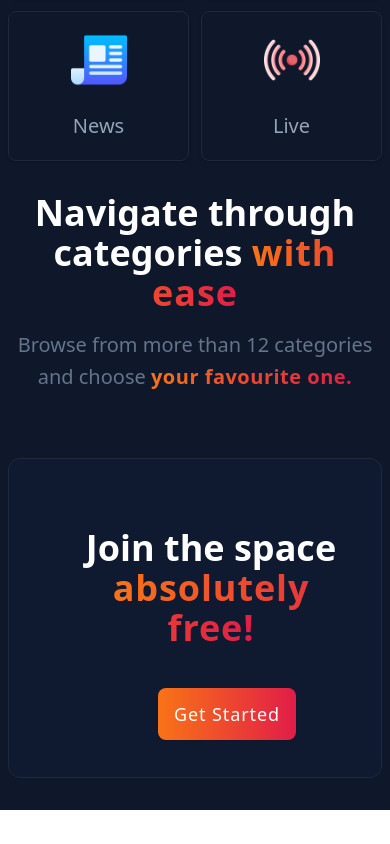
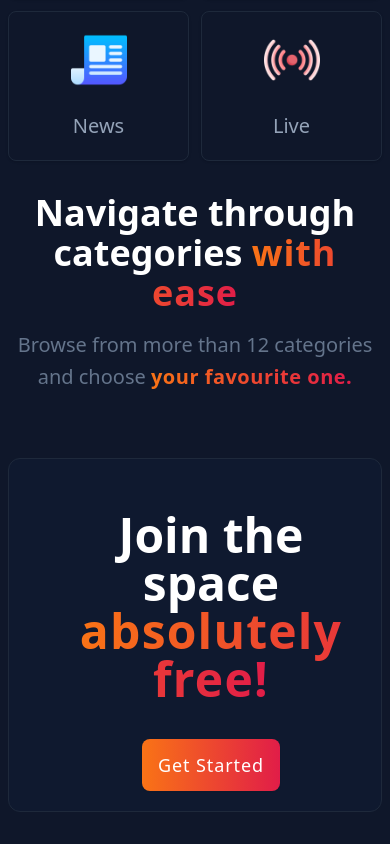
Before and after one commit to saheemshafi/comet, an Angular app: page / in a window 390 px wide. Shown: the part 3189-4033 px from the top of the page. Before the commit the page ends 3999 px from the top, so only its background shows below. Built offline with nearby package versions, Linux system fonts and the light colour scheme.

Commit message:
fixed heading size

```diff
--- a/src/app/pages/index/index.component.html
+++ b/src/app/pages/index/index.component.html
@@ -39,7 +39,7 @@
 ></app-page-info>
 <section class="py-8 px-2 sm:px-8">
   <div
-    class="relative flex min-h-[20rem] flex-col items-center justify-center space-x-8 overflow-hidden rounded-xl border border-slate-800 bg-blue-900/5 p-5 px-8 sm:mx-10"
+    class="relative flex min-h-[20rem] flex-col items-center justify-center space-x-8 overflow-hidden rounded-xl border border-slate-800 bg-blue-900/5 p-5 px-4 sm:mx-10 sm:px-8"
   >
     <div
       class="absolute hidden h-60 w-60 rounded-full bg-orange-500 blur-[100px] md:-left-52 md:block"
@@ -47,9 +47,9 @@
     <div
       class="absolute hidden h-60 w-60 rounded-full bg-rose-500 blur-[100px] md:-right-52 md:block"
     ></div>
-    <div class="relative flex flex-col items-center justify-center space-x-8">
+    <div class="relative flex flex-col items-center justify-center space-y-5">
       <h1
-        class="leading-tighter mb-4 mt-8 text-center text-4xl font-bold text-white sm:text-5xl sm:tracking-wide md:mt-0 md:px-0 md:text-6xl"
+        class="leading-tighter mb-4 mt-8 text-center text-5xl font-bold text-white sm:text-5xl sm:tracking-wide md:mt-0 md:px-0 md:text-6xl"
       >
         Join the space <br class="block" />
         <span
@@ -59,7 +59,7 @@
         >
       </h1>
       <button
-        class="mt-6 rounded-lg bg-gradient-to-r from-orange-500 to-rose-600 py-3 px-4 text-lg font-medium capitalize tracking-wider text-white shadow-sm transition-shadow hover:opacity-95 focus:shadow-xl focus:shadow-rose-500/20 active:opacity-90 sm:text-xl"
+        class="rounded-lg bg-gradient-to-r from-orange-500 to-rose-600 py-3 px-4 text-lg font-medium capitalize tracking-wider text-white shadow-sm transition-shadow hover:opacity-95 focus:shadow-xl focus:shadow-rose-500/20 active:opacity-90 sm:py-4 sm:px-6 sm:text-xl"
       >
         Get started
       </button>
```
